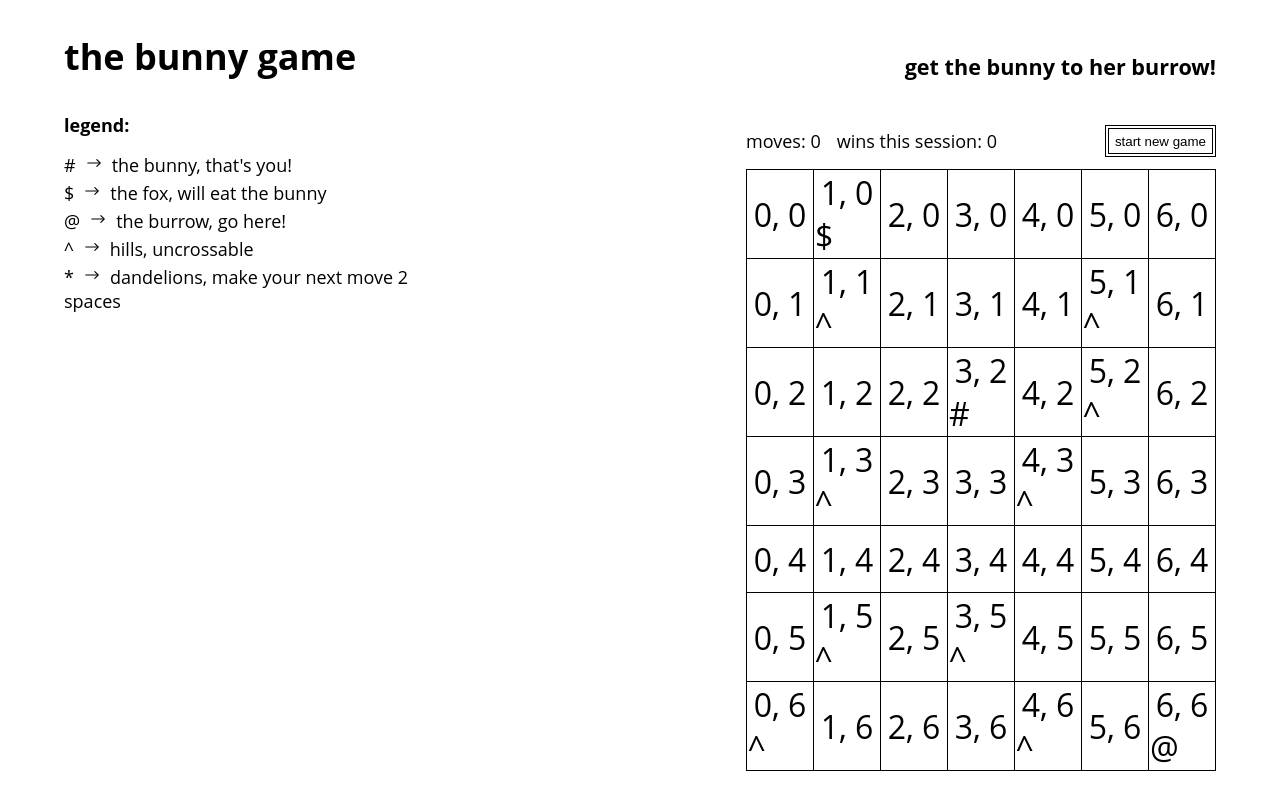
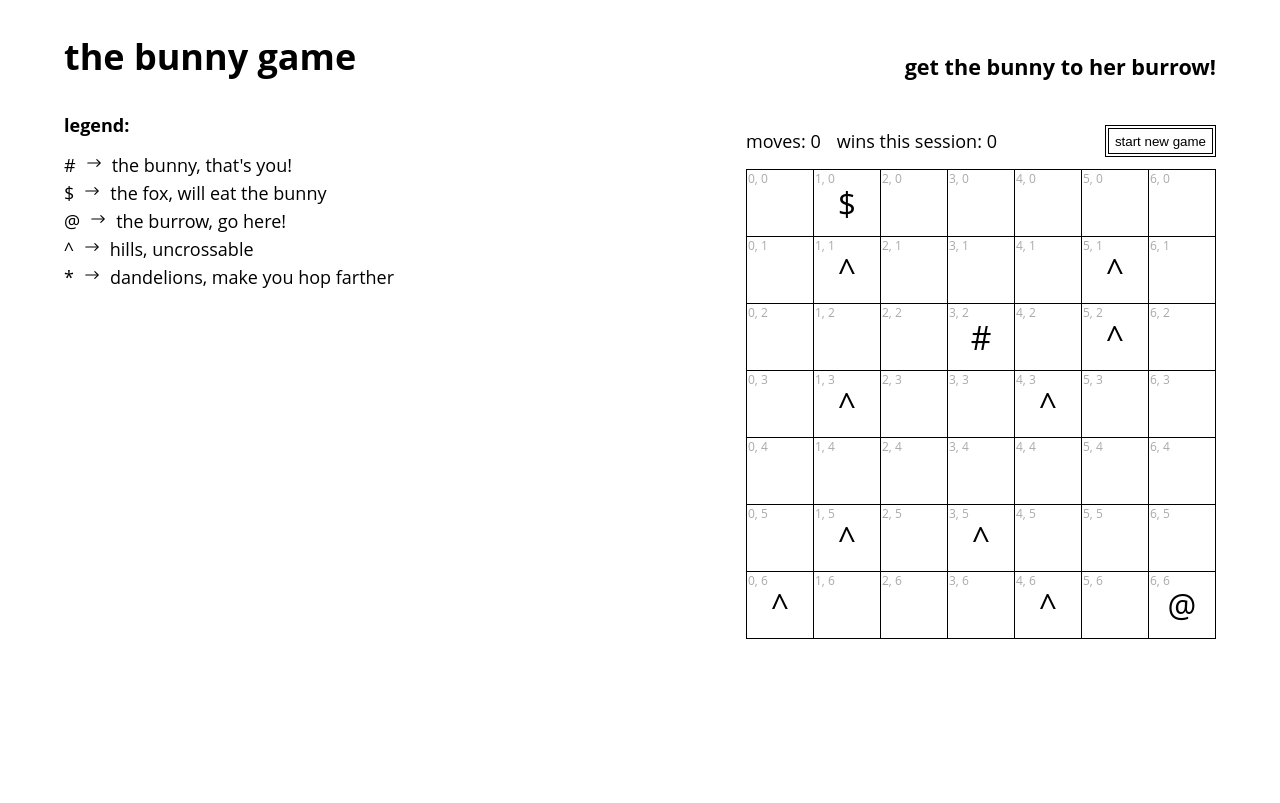
Before and after one commit to jaybillings/bunnies-vs-foxes, a React (Create React App) app: page / in a window 1280 px wide. Built offline with nearby package versions, Linux system fonts and the light colour scheme.

Commit message:
Re-wires control message UI element
Layout now holds message UI element -- game board can change via function prop provided by layout

```diff
--- a/src/components/GameBoard.js
+++ b/src/components/GameBoard.js
@@ -10,7 +10,7 @@ export default class GameBoard extends React.Component {
 
     // gameState: 1 - in progress, 0 - current game ended
     this.state = {
-      map: [], bunnyCoords: [], gameState: 1, moves: 0, wins: 0, message: ''
+      map: [], bunnyCoords: [], gameState: 1, moves: 0, wins: 0
     };
 
     this.handleKeyDown = this.handleKeyDown.bind(this);
@@ -23,8 +23,9 @@ export default class GameBoard extends React.Component {
   }
 
   startNewGame() {
-    this.setState({gameState: 1, moves: 0, message: ''});
+    this.setState({gameState: 1, moves: 0});
     this.initMap();
+    this.props.setMessage(null);
   }
 
   initMap() {
@@ -65,7 +66,7 @@ export default class GameBoard extends React.Component {
          });
          break;*/
         case '^':
-          this.setState({message: "Silly bunny! You can't go through rocks!"});
+          this.props.setMessage("Silly bunny! You can't go through rocks!");
           break;
         case '$':
           // Fox -- die :(
@@ -77,10 +78,10 @@ export default class GameBoard extends React.Component {
             return {
               map: newMap,
               moves: prevState.moves++,
-              gameState: 0,
-              message: 'Game over -- bunny got eaten by a fox. :('
+              gameState: 0
             };
           });
+          this.props.setMessage("Game over -- bunny got eaten by a fox. :(");
           break;
         case '@':
           // Burrow -- win! :)
@@ -93,10 +94,10 @@ export default class GameBoard extends React.Component {
               map: newMap,
               wins: prevState.wins++,
               moves: prevState.moves++,
-              gameState: 0,
-              message: 'You won -- bunny made it home! :D'
+              gameState: 0
             };
           });
+          this.props.setMessage("You won -- bunny made it home! :)");
           break;
         default:
           console.info('at default');
@@ -106,14 +107,14 @@ export default class GameBoard extends React.Component {
             newMap[oldY][oldX] = null;
             newMap[newY][newX] = '#';
 
-            return {map: newMap, moves: prevState.moves++, bunnyCoords: [newX, newY], message: ''}
+            return {map: newMap, moves: prevState.moves++, bunnyCoords: [newX, newY]}
           });
+          this.props.setMessage(null);
       }
     } else {
       console.log('dont move');
     }
   }
-
 
   createNewMap() {
     let initialMap = [];
@@ -172,10 +173,6 @@ export default class GameBoard extends React.Component {
     return [randX, randY]
   }
 
-  getRandomMapSquare() {
-    return [randomInt(0, this.props.mapWidth - 1), randomInt(0, this.props.mapWidth - 1)];
-  }
-
   handleKeyDown(e) {
     console.log(`pressed: ${e.key}`);
 
@@ -200,16 +197,19 @@ export default class GameBoard extends React.Component {
     }
   }
 
+  getRandomMapSquare() {
+    return [randomInt(0, this.props.mapWidth - 1), randomInt(0, this.props.mapWidth - 1)];
+  }
+
   render() {
     return <div className={'game-board'}>
-
       <header>
         <div className={'info-container'}>
           <p>Moves: {this.state.moves}</p>
           <p>Wins this session: {this.state.wins}</p>
         </div>
-        <button type={'button'} className={!this.state.gameState && 'emphasis'} onClick={this.startNewGame}>Start New
-          Game
+        <button type={'button'} className={!this.state.gameState && 'emphasis'} onClick={this.startNewGame}>
+          Start New Game
         </button>
       </header>
 
@@ -218,8 +218,10 @@ export default class GameBoard extends React.Component {
         {
           this.state.map.map((col, i) => {
             return <tr key={`col_${i}`}>{col.map((item, j) => {
-              return <td key={`item_${j}:${i}`}><span
-                className={'dev_note'}>{`${j}, ${i}`}</span>{item && `${item}`}</td>
+              return <td key={`item_${j}:${i}`}>
+                <small>{`${j}, ${i}`}</small>
+                <span className={'grid-item'}>{item && `${item}`}</span>
+              </td>
             })}</tr>
           })
         }
--- a/src/layouts/GameLayout.js
+++ b/src/layouts/GameLayout.js
@@ -6,9 +6,13 @@ export default class GameLayout extends Component {
   constructor(props) {
     super(props);
 
-    this.state = {message: 'Get the bunny to her burrow!'}
+    this.state = {message: null};
+    this.setMessage = this.setMessage.bind(this);
   }
 
+  setMessage(message) {
+    this.setState({message});
+  }
 
   render() {
     const config = {
@@ -25,7 +29,7 @@ export default class GameLayout extends Component {
     return <div className={'game-layout'}>
       <header>
         <h1>the bunny game</h1>
-        <h2 className={'message'}><p>{this.state.message}</p></h2>
+        <h2 className={'message'}><p>{this.state.message || 'Get the bunny to her burrow!'}</p></h2>
       </header>
       <div>
         <p><strong>Legend:</strong></p>
@@ -34,11 +38,11 @@ export default class GameLayout extends Component {
           <li>$<BsArrowRight />the fox, will eat the bunny</li>
           <li>@<BsArrowRight />the burrow, go here!</li>
           <li>^<BsArrowRight />hills, uncrossable</li>
-          <li>*<BsArrowRight />dandelions, make your next move 2 spaces</li>
+          <li>*<BsArrowRight />dandelions, make you hop farther</li>
         </ul>
       </div>
       <GameBoard rockRatio={config.ratios.rock} flowerRatio={config.ratios.flower}
-                 mapWidth={config.mapSize.width} mapHeight={config.mapSize.height} />
+                 mapWidth={config.mapSize.width} mapHeight={config.mapSize.height} setMessage={this.setMessage} />
     </div>
   }
 }
```
